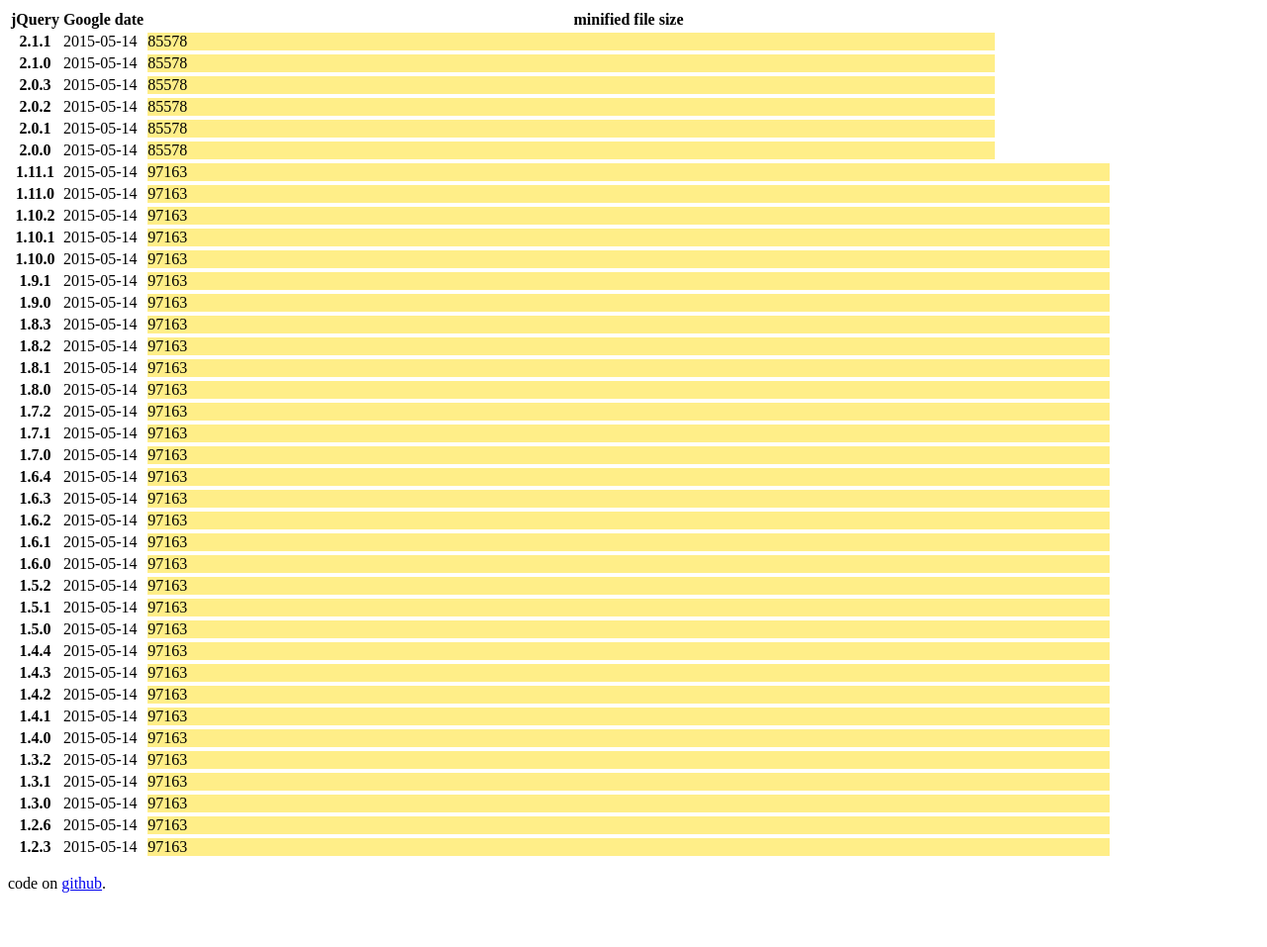
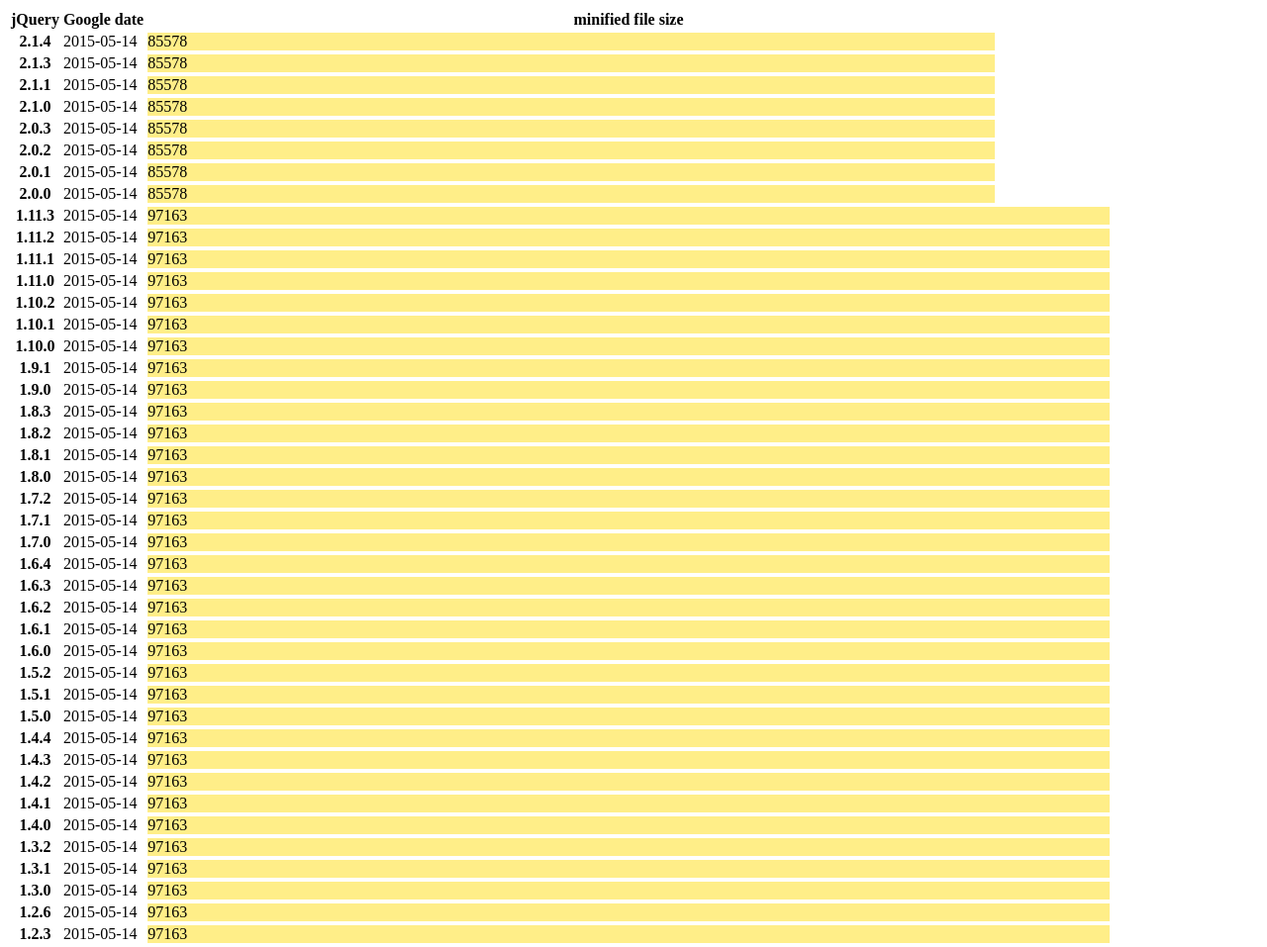
Before and after one commit to collinanderson/jquerysize, a plain HTML site: page index.html in a window 1280 px wide. Shown: the top 957 px of the page at 99% size. Before the commit the page ends 918 px from the top, so only its background shows below. Drawn offline with nearby package versions, Linux system fonts and the light colour scheme.

Commit message:
updated jquery verisons

```diff
--- a/index.html
+++ b/index.html
@@ -5,7 +5,7 @@
 <p>code on <a href="https://github.com/collinanderson/jquerysize"> github</a>.</p>
 <script src="//ajax.googleapis.com/ajax/libs/jquery/1.11.1/jquery.min.js"></script>
 <script>
-versions = '2.1.1, 2.1.0, 2.0.3, 2.0.2, 2.0.1, 2.0.0, 1.11.1, 1.11.0, 1.10.2, 1.10.1, 1.10.0, 1.9.1, 1.9.0, 1.8.3, 1.8.2, 1.8.1, 1.8.0, 1.7.2, 1.7.1, 1.7.0, 1.6.4, 1.6.3, 1.6.2, 1.6.1, 1.6.0, 1.5.2, 1.5.1, 1.5.0, 1.4.4, 1.4.3, 1.4.2, 1.4.1, 1.4.0, 1.3.2, 1.3.1, 1.3.0, 1.2.6, 1.2.3'
+versions = '2.1.4, 2.1.3, 2.1.1, 2.1.0, 2.0.3, 2.0.2, 2.0.1, 2.0.0, 1.11.3, 1.11.2, 1.11.1, 1.11.0, 1.10.2, 1.10.1, 1.10.0, 1.9.1, 1.9.0, 1.8.3, 1.8.2, 1.8.1, 1.8.0, 1.7.2, 1.7.1, 1.7.0, 1.6.4, 1.6.3, 1.6.2, 1.6.1, 1.6.0, 1.5.2, 1.5.1, 1.5.0, 1.4.4, 1.4.3, 1.4.2, 1.4.1, 1.4.0, 1.3.2, 1.3.1, 1.3.0, 1.2.6, 1.2.3'
 $.each(versions.split(', '), function(){
     $('#data').append('<tr class="version"><th>' + this)
 })
```
